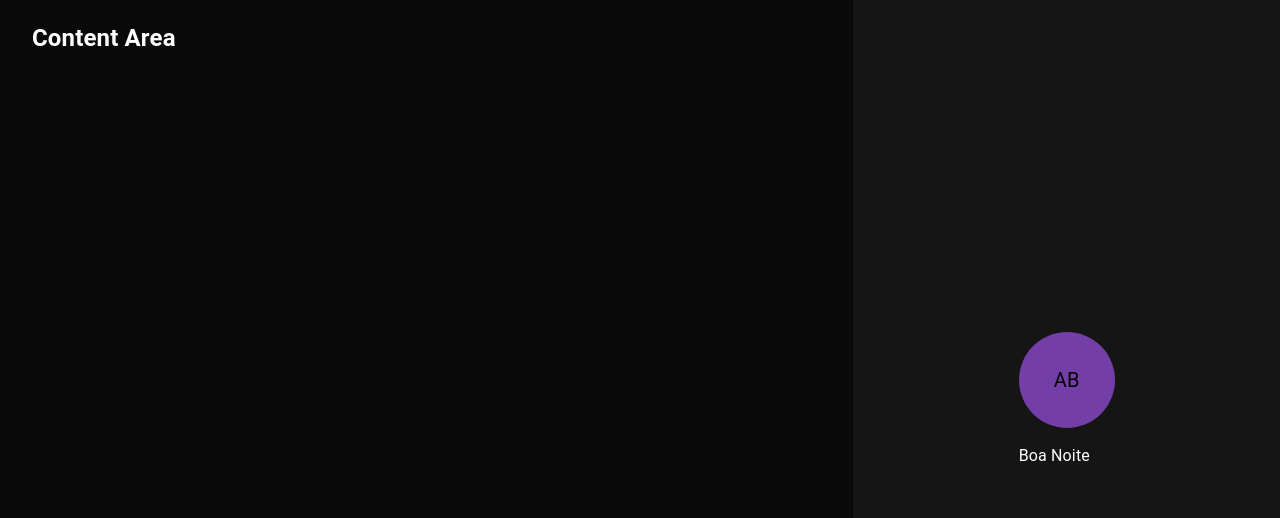
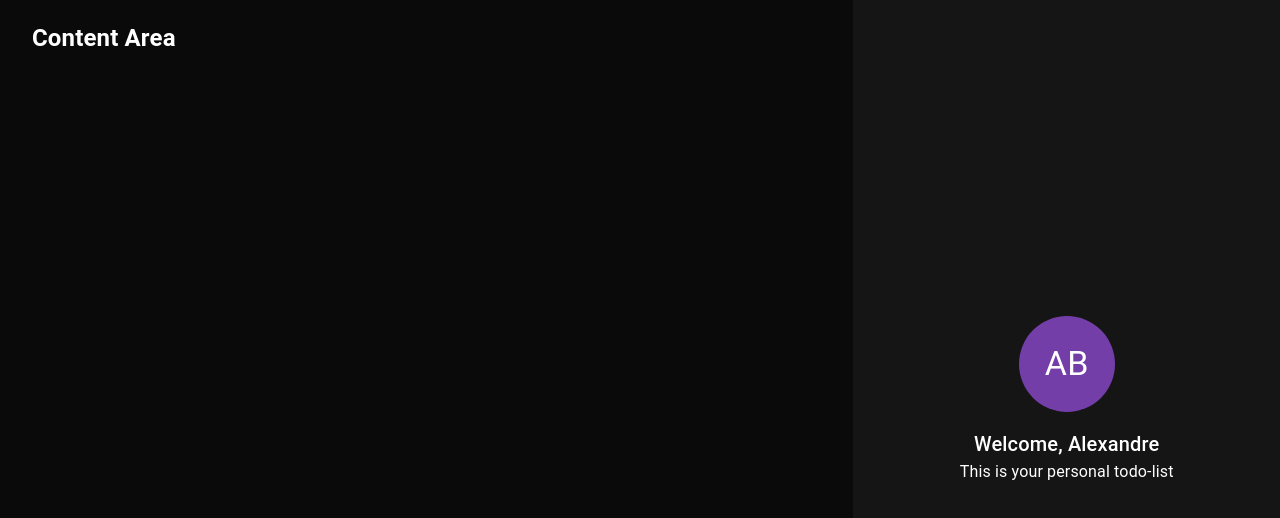
Before and after one commit to AlexandreBartie/frontend-todo-list-typescript-react, a React (Create React App) app: page / in a window 1280 px wide. Shown: the top 518 px of the page. Built offline with nearby package versions, Linux system fonts and the light colour scheme.

Commit message:
feat: create profile component

```diff
--- a/src/elements/profile/profile.tsx
+++ b/src/elements/profile/profile.tsx
@@ -2,24 +2,34 @@
 
 import { Avatar, Box, SxProps, Theme, Typography } from "@mui/material"
 
-
-
-
 export const Profile = (): ReactElement => {
-
-    return (
-    <Box display="flex" flexDirection="column">
-      <Avatar sx={avatarTheme()}>AB</Avatar>
-      <Typography>Boa Noite</Typography>
+  return (
+    <Box
+      display="flex"
+      flexDirection="column"
+      justifyContent="center"
+      alignItems="center"
+    >
+      <Avatar sx={avatarTheme()}>
+        <Typography variant="h4" color="text.primary">
+          AB
+        </Typography>
+      </Avatar>
+      <Typography variant="h6" color="text.primary">
+        Welcome, Alexandre
+      </Typography>
+      <Typography variant="body1" color="text.primary">
+        This is your personal todo-list
+      </Typography>
     </Box>
   )
 }
 
-const avatarTheme = () : SxProps<Theme> => {
-    return {
-        width: '96px',
-        height: '96px',
-        backgroundColor: 'primary.main',
-        marginBottom: '16px'
-      }
+const avatarTheme = (): SxProps<Theme> => {
+  return {
+    width: "96px",
+    height: "96px",
+    backgroundColor: "primary.main",
+    marginBottom: "16px",
+  }
 }
```
